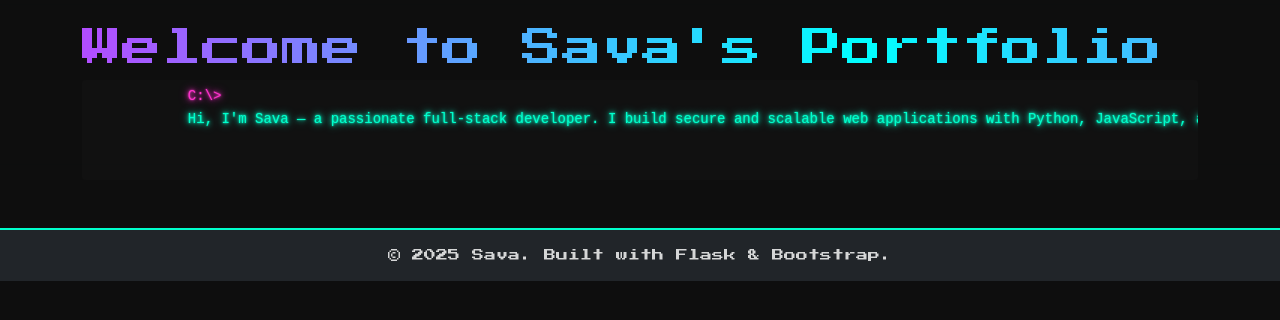
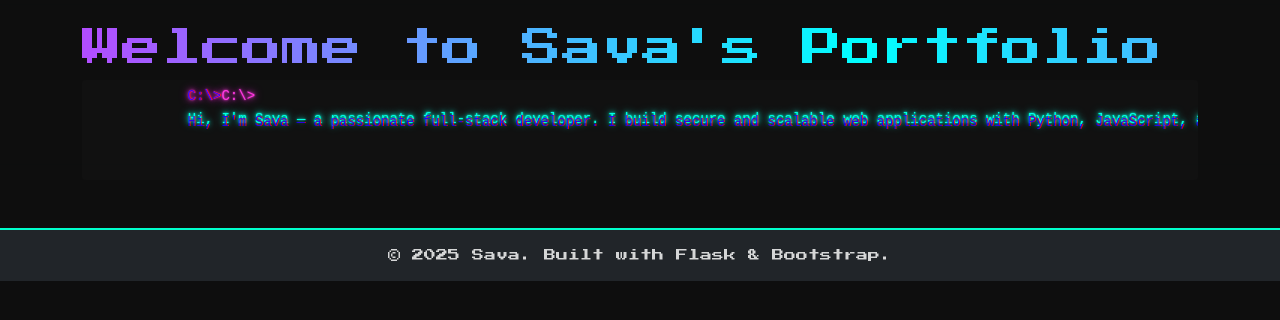
Before and after one commit to Vuletin/portfolio, a Flask app: page / in a window 1280 px wide. Shown: the part 56-376 px from the top of the page. Run offline with Flask 3, Linux system fonts and the light colour scheme.

Commit message:
fixing chromatic aberration

```diff
--- a/static/css/style.css
+++ b/static/css/style.css
@@ -317,6 +317,7 @@ body::after {
 .glow-chromatic {
     position: relative;
     animation: glow-pulse 2.5s infinite alternate;
+    filter: brightness(1.1); /* optional for more intensity */
 }
 
 .glow-chromatic::before,
@@ -326,20 +327,20 @@ body::after {
     top: 0;
     left: 0;
     pointer-events: none;
-    z-index: -1;
+    z-index: 1;
     color: transparent;
 }
 
 .glow-chromatic::before {
-    text-shadow: 1px 0 red;
-    transform: translateX(-1px);
-    opacity: 0.6;
+    text-shadow: 2px 0 red;
+    transform: translateX(-1.5px);
+    opacity: 0.8;
 }
 
 .glow-chromatic::after {
-    text-shadow: -1px 0 blue;
-    transform: translateX(1px);
-    opacity: 0.6;
+    text-shadow: -2px 0 blue;
+    transform: translateX(1.5px);
+    opacity: 0.8;
 }
 
 @keyframes glow-pulse {
--- a/templates/about.html
+++ b/templates/about.html
@@ -4,7 +4,7 @@
 <div>
     <h1 class="gradient-text">About Me</h1>
     <div class="terminal">
-        <p><span class="prompt glow-chromatic">C:\></span> <span class="gradient-text" data-text="I'm a developer based in Serbia with a background in economics and a strong focus on software engineering.
+        <p><span class="prompt glow-chromatic">C:\></span> <span class="glow-chromatic" data-text="I'm a developer based in Serbia with a background in economics and a strong focus on software engineering.
             After completing Harvard's CS50 course and building full-stack applications, I discovered a deep interest in backend development, security, and web infrastructure.
             I’ve built projects from scratch, handled everything from authentication to database management, and deployed full-stack apps with modern tools like Render, MongoDB Atlas, and GitHub Actions.
             Outside of coding, I love solving logic puzzles and learning new languages (human and programming alike)."></span><span class="cursor">█</span></p>
--- a/templates/index.html
+++ b/templates/index.html
@@ -1,11 +1,11 @@
 {% extends "base.html" %}
 {% block title %}Home - Sava{% endblock %}
 {% block content %}
-<div class="terminal">
+<div>
     <h1 class="gradient-text">Welcome to Sava's Portfolio</h1>
     <div class="terminal">
         <pre>
-            <span class="prompt glow-chromatic">C:\></span>
+            <span class="prompt glow-chromatic" data-text="C:\>">C:\></span>
             <span class="glow-chromatic" data-text="Hi, I'm Sava — a passionate full-stack developer. I build secure and scalable web applications with Python, JavaScript, and modern frameworks like Flask and React. I focus on clean code, real-world problem solving, and delivering value to users. Take a look at my recent projects or get in touch — I'm currently open to remote opportunities.">Hi, I'm Sava — a passionate full-stack developer. I build secure and scalable web applications with Python, JavaScript, and modern frameworks like Flask and React. I focus on clean code, real-world problem solving, and delivering value to users. Take a look at my recent projects or get in touch — I'm currently open to remote opportunities.</span>
             <span class="cursor">█</span>
         </pre>
```
